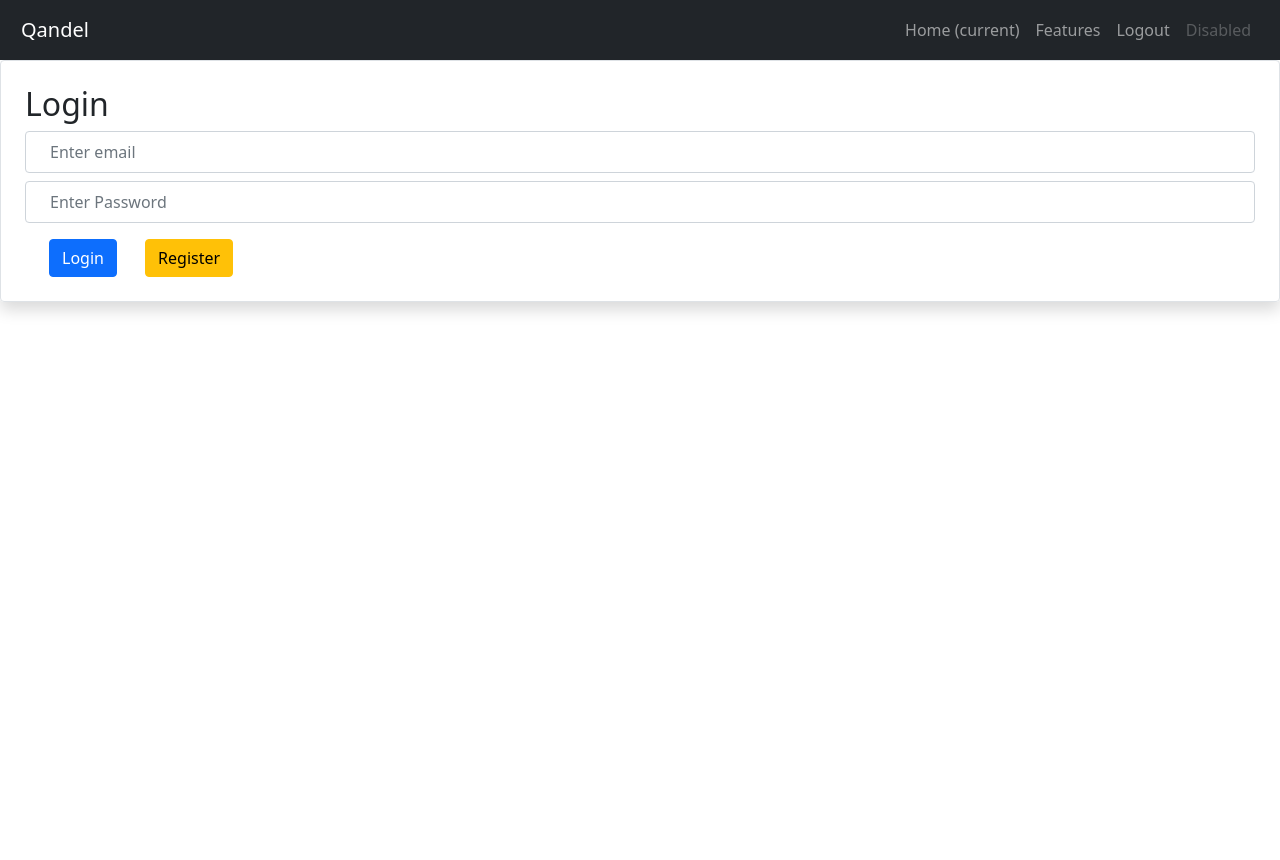
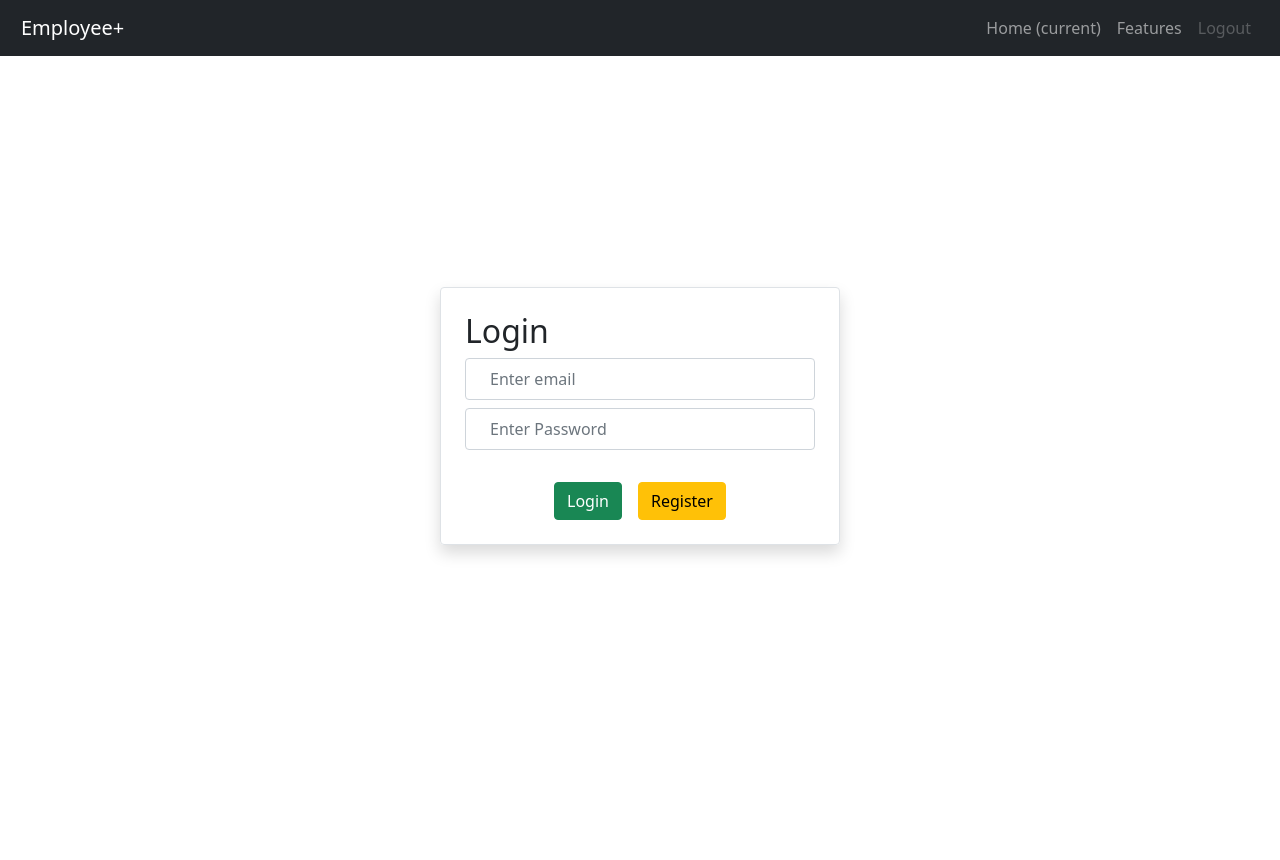
Before and after one commit to jishnu0712/CRUD_login_project, a PHP site: page /login_project/ in a window 1280 px wide. After the commit the page ends 556 px from the top, so only its background shows below. Run offline with PHP 8.4, Linux system fonts and the light colour scheme.

Commit message:
working 3 views

```diff
--- a/index.php
+++ b/index.php
@@ -1,3 +1,5 @@
+<?php $err_msg = null; ?>
+
 <!DOCTYPE html>
 <html lang="en">
 
@@ -5,35 +7,35 @@
   <meta charset="utf-8" />
   <meta name="viewport" content="width=device-width, initial-scale=1" />
   <title>Welcome</title>
+  <link rel="stylesheet" href="styles.css">
   <link href="https://cdn.jsdelivr.net/npm/bootstrap@5.0.2/dist/css/bootstrap.min.css" rel="stylesheet" integrity="sha384-EVSTQN3/azprG1Anm3QDgpJLIm9Nao0Yz1ztcQTwFspd3yD65VohhpuuCOmLASjC" crossorigin="anonymous">
-  <link rel="stylesheet" href="styles.css">
   <script defer src="login_page_validation.js"></script>
 </head>
 
 <body>
+  <main class="h-screen">
     <?php require "navbar.php" ?>
-  <div class="h-screen flex login-box">
 
     <!-- login-box -->
-    <div class="border d-flex flex-column px-4 py-3 flex-grow shadow rounded ">
+    <div class="login-container">
+      <div class="login-box border d-flex flex-column px-4 py-3 flex-grow shadow rounded ">
         <h2 class="my-2">Login</h2>
-      <div id="error"></div>
         <form id="form" action="" method="post">
           <div class="d-flex flex-column">
             <form class="form-group my-2">
-            <!-- <label for="email">Email</label> -->
-            <input id="email" type="email" class="form-control py-2 px-4" name="email" placeholder="Enter email">
-            <!-- <div id="email_error"><?php isset($errors['email_error']) ? 'Email input is incorrect' : ''; ?></div> -->
+              <input id="email" type="email" autocomplete="off" class="form-control py-2 px-4" name="email" placeholder="Enter email">
+              <?php isset($errors['email_error']) ? 'Email input is incorrect' : ''; ?>
             </form>
             <div class="form-group my-2">
-            <!-- <label for="password">Password</label> -->
               <input id="pwd" type="password" class="form-control py-2 px-4" name="password" placeholder="Enter Password">
             </div>
 
-          <div class="buttons my-2">
-            <input type="submit" class="btn btn-primary mx-4 " value="Login" name="login">
+            <p id="error"><?php echo $err_msg? $err_msg : ""?></p>
+
+            <div class="login-buttons my-2">
+              <input type="submit" class="btn btn-success mx-2 " value="Login" name="login">
               <a href="./register.php">
-              <div class="btn btn-warning">Register</div>
+                <div class="btn btn-warning mx-2 ">Register</div>
               </a>
             </div>
           </div>
@@ -41,6 +43,7 @@
         </form>
       </div>
     </div>
+  </main>
   <?php
   require "connection.php";
 
@@ -50,21 +53,24 @@
     $pass = md5($_POST["password"]);
 
     if (strlen($pass > 0)) {
+      //valid password
       $query = "SELECT * FROM employee WHERE email='$email' AND password='$pass'";
 
       require "run_query.php";
       $res = get_number_of_rows($conn, $query);
 
-      if ($res) {
+      if ($res == 1) {
         session_start();
         $_SESSION['username'] = $email;
 
         header("Location: display.php");
-      } else {
-        echo "Email not exists";
       }
-    } else {
-      echo "Please set the password";
+      else {
+        $err_msg = "Error invalid email/password";
+      }
+    }
+    else {
+      $err_msg = "Please enter the password";
     }
   }
   ?>
--- a/navbar.php
+++ b/navbar.php
@@ -1,5 +1,13 @@
+<?php
+$flag = false;
+if (isset($_SESSION['username'])) {
+  // enable flag
+  $flag = true;
+}
+?>
+
 <nav class="navbar navbar-expand-lg navbar-dark bg-dark nav-padding">
-  <a class="navbar-brand" href="http://localhost/login_project/">Qandel</a>
+  <a class="navbar-brand" href="http://localhost/login_project/">Employee+</a>
   <button class="navbar-toggler" type="button" data-toggle="collapse" data-target="#navbarNav" aria-controls="navbarNav" aria-expanded="false" aria-label="Toggle navigation">
     <span class="navbar-toggler-icon"></span>
   </button>
@@ -12,10 +20,7 @@
         <a class="nav-link" href="#">Features</a>
       </li>
       <li class="nav-item">
-        <a class="nav-link"  href="logout_action.php">Logout</a>
-      </li>
-      <li class="nav-item">
-        <a class="nav-link disabled" href="#">Disabled</a>
+        <a class="nav-link <?php echo $flag ?  "" : "disabled" ?>" href="logout_action.php">Logout</a>
       </li>
     </ul>
   </div>
--- a/register_action.php
+++ b/register_action.php
@@ -24,7 +24,8 @@ $cmp_id = $_REQUEST["company"];
 $highest_education = test_input($_REQUEST["highest_education"]);
 $role_id = $_REQUEST["role_id"];
 //insertion query
-$sql = "INSERT INTO `employee` (`name`, `email`, `phone`, `password`, `picture`, `address`, `gender`, `languages_known`, `highest_education`, `role_id`) VALUES ('$name','$email','$phone','$password','$filename','$address','$gender','$languages_known','$highest_education', '$role_id')";
+//add company name
+$sql = "INSERT INTO `employee` (`name`, `email`, `phone`, `password`, `picture`, `address`, `gender`, `languages_known`, `highest_education`, `role_id`, `cmp_id`) VALUES ('$name','$email','$phone','$password','$filename','$address','$gender','$languages_known','$highest_education', '$role_id','$cmp_id')";
 
 $data = mysqli_query($conn, $sql);  // $conn from connection.php
 
--- a/run_query.php
+++ b/run_query.php
@@ -5,5 +5,5 @@ function run_query($connection, $sql) {
 
 function get_number_of_rows($connection, $sql) {
     $data = run_query($connection, $sql);
-    return mysqli_fetch_assoc($data);
+    return mysqli_num_rows($data);
 }
--- a/styles.css
+++ b/styles.css
@@ -22,7 +22,30 @@
 .nav-padding{
     padding: 10px 21px;
 }
+/* login */
+.login-box{
+    width: 400px;
+    margin: auto;
+}
+.login-container{
+    height: 90%;
+    width: 100%;
+    display: flex;
+    flex-direction: column;
+    flex-wrap: wrap;
+    align-content: center;
+    justify-content: center;
+}
+.login-buttons{
+    display: flex;
+    flex-wrap: wrap;
+    justify-content: center;
+}
 /* register form */
 .form-padding{
     padding: 55px 65px;
 }
+/* display page */
+.list-container{
+
+}
```
Also changed, not shown: display.php (+30 -5 lines), form_edit.php (+7 -8 lines), register.php (+7 -4 lines). Lines whose indentation alone changed are shown as unchanged.
